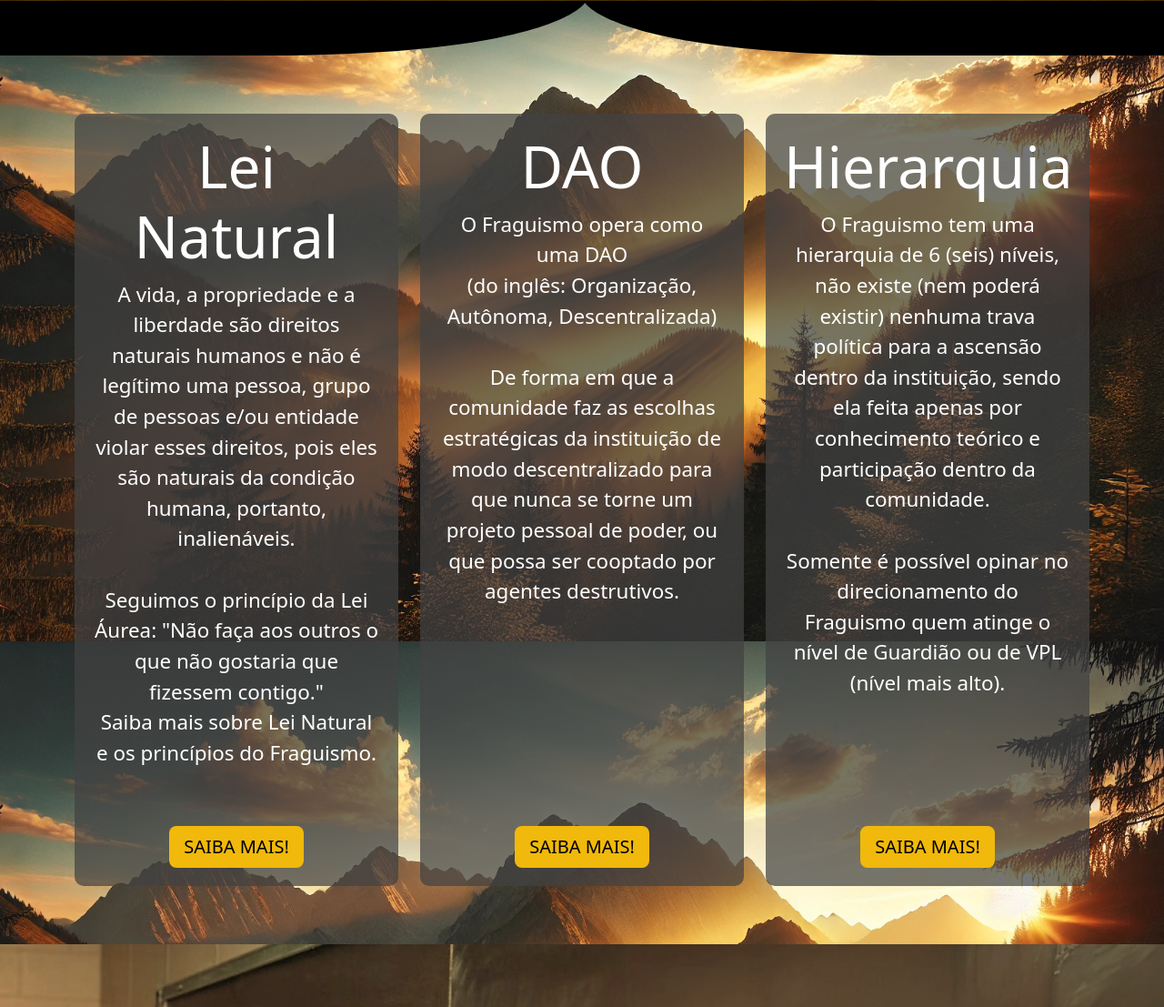
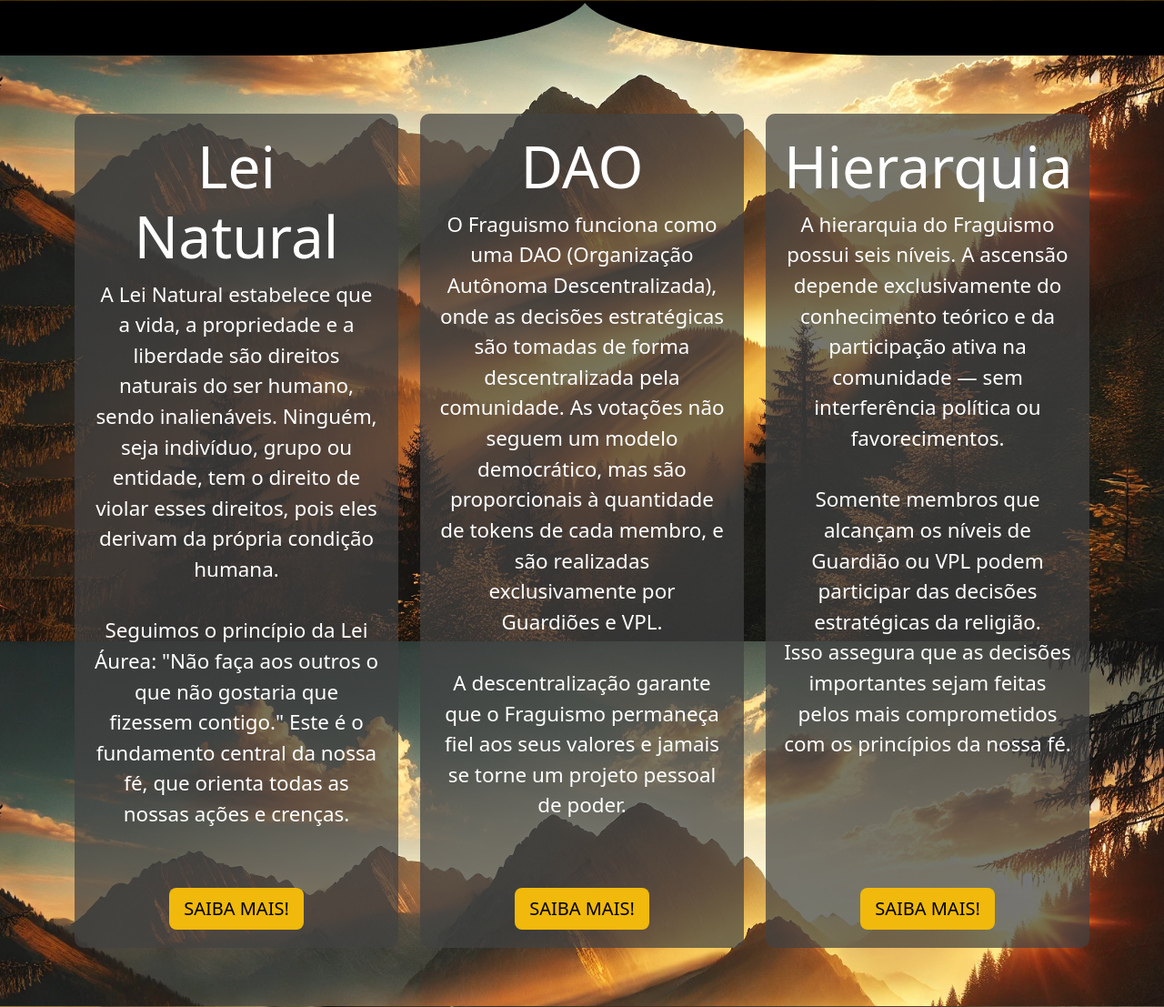
Before and after one commit to Fraguismo-org/fraguismo, a Django app: page / in a window 1280 px wide. Shown: the part 895-2002 px from the top of the page at 91% size. Run offline with Django 4.2, Linux system fonts and the light colour scheme; some libraries are stand-ins or nearby versions; some web fonts are replaced.

Commit message:
Alterado texto dos card's tríade fraguista

```diff
--- a/site_fraguismo/templates/index.html
+++ b/site_fraguismo/templates/index.html
@@ -42,13 +42,10 @@
                     <div class="wrapper-bio-alt flex-grow-1 d-flex flex-column">
                         <h2 class="font-weight-bold display-3 pb-12">Lei Natural</h2>
                         <p class="flex-grow-1">
-                            A vida, a propriedade e a liberdade são direitos naturais humanos e não é legítimo uma
-                            pessoa, grupo de pessoas
-                            e/ou entidade violar esses direitos, pois eles são naturais da condição humana,
-                            portanto, inalienáveis.<br /><br />
-                            Seguimos o princípio da Lei Áurea: "Não faça aos outros o que não gostaria que fizessem
-                            contigo."<br />
-                            Saiba mais sobre Lei Natural e os princípios do Fraguismo.
+                            A Lei Natural estabelece que a vida, a propriedade e a liberdade são direitos naturais do ser humano, sendo inalienáveis.
+                            Ninguém, seja indivíduo, grupo ou entidade, tem o direito de violar esses direitos, pois eles derivam da própria condição humana.<br/><br/>
+                            Seguimos o princípio da Lei Áurea: "Não faça aos outros o que não gostaria que fizessem contigo."
+                            Este é o fundamento central da nossa fé, que orienta todas as nossas ações e crenças.
                         </p>
                         <div class="mt-5">
                             <button class="btn btn-dark btn-lg text-uppercase" onclick="window.location.href='leinatural'">Saiba mais!</button>
@@ -61,10 +58,11 @@
                     <div class="wrapper-bio-alt wrapper-dao flex-grow-1 d-flex flex-column">
                         <h2 class="font-weight-bold display-3 pb-12">DAO</h2>
                         <p class="flex-grow-1">
-                            O Fraguismo opera como uma DAO <br />(do inglês: Organização, Autônoma, Descentralizada)<br /><br />
-                            De forma em que a comunidade
-                            faz as escolhas estratégicas da instituição de modo descentralizado para que nunca se
-                            torne um projeto pessoal de poder, ou que possa ser cooptado por agentes destrutivos.
+                            O Fraguismo funciona como uma DAO (Organização Autônoma Descentralizada), onde as decisões estratégicas são tomadas de forma descentralizada
+                            pela comunidade.
+                            As votações não seguem um modelo democrático, mas são proporcionais à quantidade de tokens de cada membro, e são realizadas
+                            exclusivamente por Guardiões e VPL.<br/><br/>
+                            A descentralização garante que o Fraguismo permaneça fiel aos seus valores e jamais se torne um projeto pessoal de poder.
                         </p>
                         <div class="mt-5">
                             <button class="btn btn-dark btn-lg text-uppercase" onclick="window.location.href='dao'">Saiba mais!</button>
@@ -77,12 +75,11 @@
                     <div class="wrapper-bio-alt flex-grow-1 d-flex flex-column">
                         <h2 class="font-weight-bold display-3 pb-12">Hierarquia</h2>
                         <p class="flex-grow-1">
-                            O Fraguismo tem uma hierarquia de 6 (seis) níveis, não existe (nem poderá existir)
-                            nenhuma trava política para a
-                            ascensão dentro da instituição, sendo ela feita apenas por conhecimento teórico e
-                            participação dentro da comunidade.<br /><br />
-                            Somente é possível opinar no direcionamento do Fraguismo quem atinge o nível de Guardião
-                            ou de VPL (nível mais alto).
+                            A hierarquia do Fraguismo possui seis níveis.
+                            A ascensão depende exclusivamente do conhecimento teórico e da participação ativa na comunidade —
+                            sem interferência política ou favorecimentos.<br/><br/>
+                            Somente membros que alcançam os níveis de Guardião ou VPL podem participar das decisões estratégicas da religião.<br/>
+                            Isso assegura que as decisões importantes sejam feitas pelos mais comprometidos com os princípios da nossa fé.
                         </p>
                         <div class="mt-5">
                             <button class="btn btn-dark btn-lg text-uppercase" onclick="window.location.href='hierarquia'">Saiba mais!</button>
```
